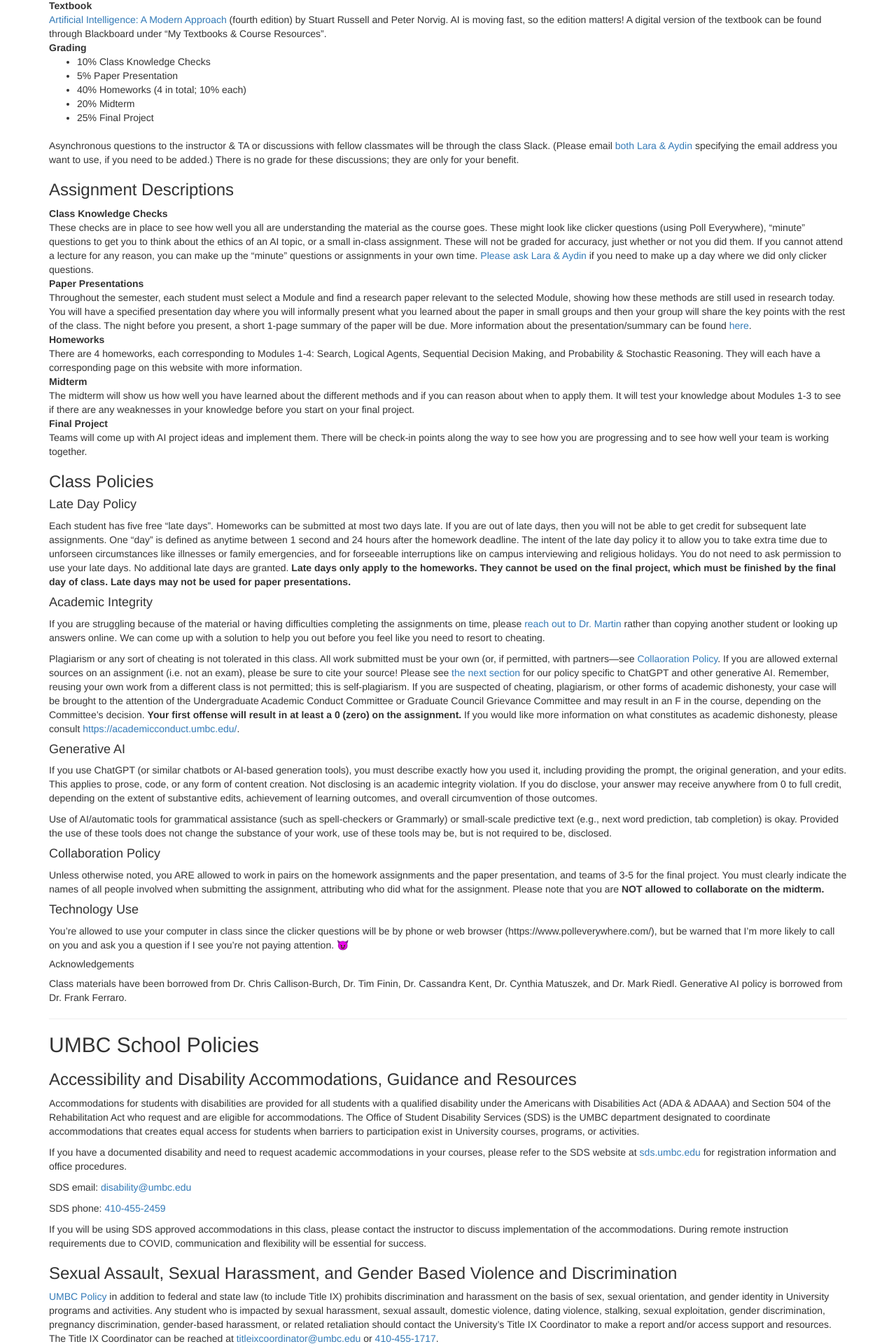
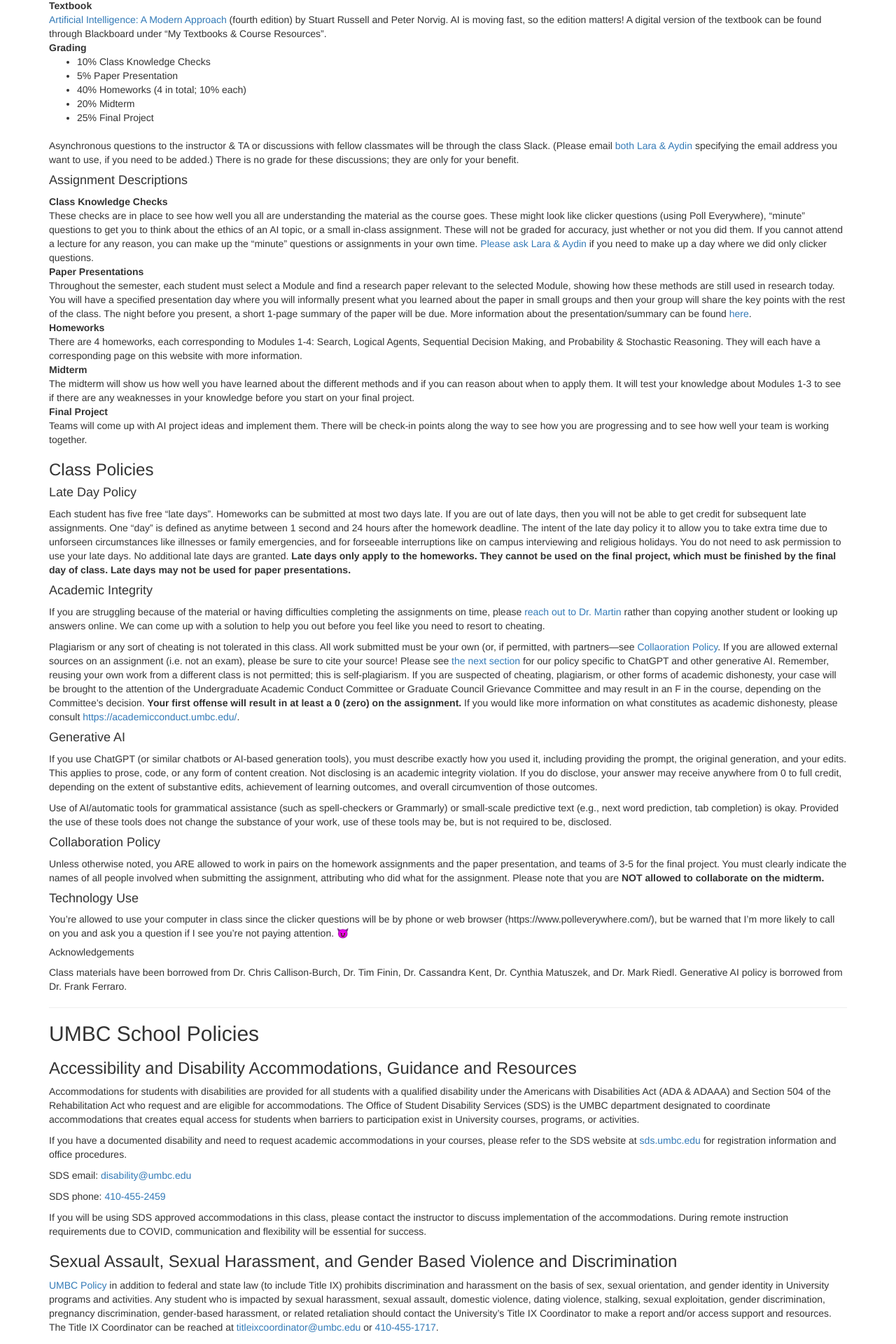
Before and after one commit to lara-martin/Principles-of-AI, a Jekyll site: the page built from index.md, in a window 1280 px wide. Shown: the part 888-2808 px from the top of the page at 70% size. Built offline with Jekyll 4.4.1, drawn with Linux system fonts in a browser that asks for light colours; nearby versions of some CDN libraries; a script that is not in the unit is left out.

```diff
--- a/index.md
+++ b/index.md
@@ -117,7 +117,7 @@ Grading
 
 Asynchronous questions to the instructor & TA or discussions with fellow classmates will be through the class Slack. (Please email [both Lara & Aydin](mailto:laramar@umbc.edu;aydina1@umbc.edu?subject=[CMSC 671] Need access to class Slack) specifying the email address you want to use, if you need to be added.) There is no grade for these discussions; they are only for your benefit.
 
-### Assignment Descriptions
+#### Assignment Descriptions
 
 Class Knowledge Checks
 : These checks are in place to see how well you all are understanding the material as the course goes. These might look like clicker questions (using Poll Everywhere), "minute" questions to get you to think about the ethics of an AI topic, or a small in-class assignment. These will not be graded for accuracy, just whether or not you did them.
```
